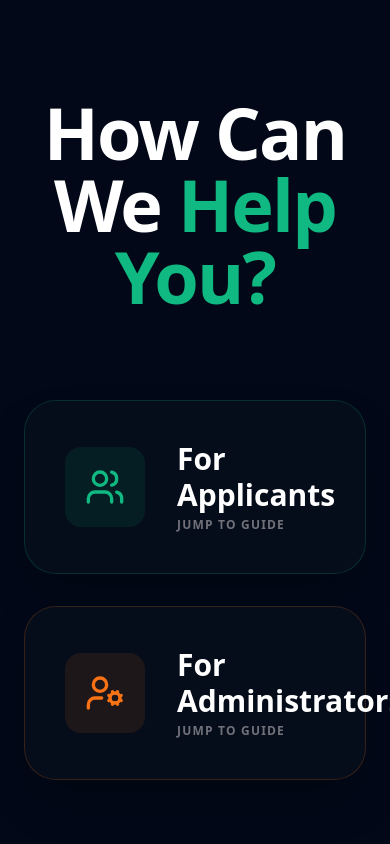
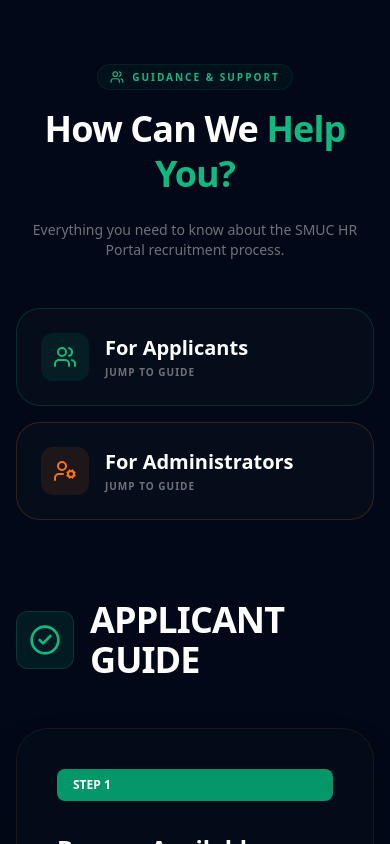
Before and after one commit to Kenenisa1/Sidama_Mesob_HRMS, a React app in the folder frontend/: page /help in a window 390 px wide. Shown: the top 844 px of the page. Built offline with nearby package versions, Linux system fonts and the light colour scheme; the HTML template or start-up script is replaced by a standard one.

Commit message:
Add responsiveness, styling and contact information to help page

```diff
--- a/frontend/src/pages/HelpPage.jsx
+++ b/frontend/src/pages/HelpPage.jsx
@@ -1,7 +1,7 @@
 import React, { useRef } from 'react';
 import ApplicantGuide from '../components/help/ApplicantGuide';
 import AdminGuide from '../components/help/AdminGuide';
-import { Users, UserCog, Mail, Phone, MapPin } from 'lucide-react';
+import { Users, UserCog, Mail, Phone, MapPin, ArrowUpRight } from 'lucide-react';
 
 export default function HelpPage() {
   const applicantRef = useRef(null);
@@ -10,31 +10,99 @@
   const scrollToSection = (ref) => ref.current?.scrollIntoView({ behavior: 'smooth' });
 
   return (
-    <div className="min-h-screen bg-[#020817] text-zinc-300 font-sans pb-24 relative selection:bg-emerald-500/30">
+    <div className="min-h-screen bg-[#020817] text-zinc-300 font-sans pb-16 relative selection:bg-emerald-500/30 overflow-x-hidden">
 
-      {/* BACKGROUND GRADIENT FIX */}
-      <div className="fixed inset-0 z-0">
-        <div className="absolute top-0 left-1/2 -translate-x-1/2 w-full h-[800px] bg-emerald-900/10 blur-[120px]" />
+      {/* BACKGROUND GRADIENT */}
+      <div className="fixed inset-0 z-0 pointer-events-none">
+        <div className="absolute top-0 left-1/2 -translate-x-1/2 w-full h-[600px] bg-emerald-900/10 blur-[100px]" />
         <div className="absolute inset-0 bg-[#020817]" />
       </div>
 
-      <main className="relative z-10 max-w-6xl mx-auto px-6">
-        {/* Header and Nav Buttons as before... */}
-        <section className="pt-24 pb-16 text-center">
-           <h1 className="text-7xl font-black text-white mb-6 tracking-tight">How Can We <span className="text-emerald-500">Help You?</span></h1>
+      <main className="relative z-10 max-w-6xl mx-auto px-4 sm:px-6">
+
+        {/* Header Section - Balanced Sizes */}
+        <section className="pt-16 md:pt-24 pb-12 text-center">
+            <span className="text-[10px] md:text-xs font-bold text-emerald-500 uppercase tracking-[0.2em] mb-4 inline-flex items-center gap-2 px-3 py-1 rounded-full bg-emerald-500/5 border border-emerald-500/10">
+              <Users size={14} />
+              Guidance & Support
+            </span>
+            <h1 className="text-4xl md:text-5xl lg:text-6xl font-black text-white mb-6 tracking-tight leading-tight">
+              How Can We <span className="text-emerald-500">Help You?</span>
+            </h1>
+            <p className="text-zinc-500 text-sm md:text-base max-w-2xl mx-auto">
+              Everything you need to know about the SMUC HR Portal recruitment process.
+            </p>
         </section>
 
-        {/* JUMP NAV */}
-        <div className="grid grid-cols-1 md:grid-cols-2 gap-8 mb-32">
+        {/* JUMP NAV - Mobile Friendly */}
+        <div className="grid grid-cols-1 md:grid-cols-2 gap-4 md:gap-8 mb-20 md:mb-32">
           <NavButton onClick={() => scrollToSection(applicantRef)} icon={<Users />} label="For Applicants" color="emerald" />
           <NavButton onClick={() => scrollToSection(adminRef)} icon={<UserCog />} label="For Administrators" color="orange" />
         </div>
 
         {/* RENDER SECTIONS */}
-        <div ref={applicantRef} className="mb-32"><ApplicantGuide /></div>
-        <div ref={adminRef} className="mb-32 pt-16 border-t border-zinc-900"><AdminGuide /></div>
+        <div ref={applicantRef} className="mb-20 md:mb-32">
+          <ApplicantGuide />
+        </div>
+        <div ref={adminRef} className="mb-20 md:mb-32 pt-16 border-t border-zinc-900">
+          <AdminGuide />
+        </div>
 
-        {/* Footer Contact as before... */}
+        {/* --- FINAL CONTACT SECTION --- */}
+        <section className="py-12 md:py-16 px-6 md:px-8 rounded-[2rem] bg-[#050c1a]/40 border border-emerald-500/10 mb-10 md:mb-20">
+          <div className="max-w-4xl mx-auto">
+            <div className="text-center mb-10">
+              <h3 className="text-2xl md:text-3xl font-black text-white mb-3 uppercase tracking-tight">
+                Direct <span className="text-emerald-500">Support</span>
+              </h3>
+              <p className="text-zinc-500 text-sm md:text-base">
+                Reach out to the Sidama Mesob Unity Center HR team.
+              </p>
+            </div>
+
+            <div className="grid grid-cols-1 sm:grid-cols-2 md:grid-cols-3 gap-6 md:gap-8">
+
+              {/* Email Card */}
+              <a href="mailto:support@smuc-hr.gov.et" className="group p-6 md:p-8 rounded-2xl bg-black/40 border border-zinc-900 hover:border-emerald-500/40 transition-all text-center flex flex-col items-center">
+                <div className="w-10 h-10 md:w-12 md:h-12 bg-emerald-500/10 rounded-xl flex items-center justify-center mb-4 group-hover:scale-110 transition-transform text-emerald-500">
+                  <Mail size={20} />
+                </div>
+                <h4 className="text-zinc-400 font-bold uppercase text-[10px] tracking-widest mb-2">Email</h4>
+                <p className="text-white font-bold text-xs md:text-sm break-all">support@smuc-hr.gov.et</p>
+              </a>
+
+              {/* Phone Card */}
+              <a href="tel:+251912000000" className="group p-6 md:p-8 rounded-2xl bg-black/40 border border-zinc-900 hover:border-emerald-500/40 transition-all text-center flex flex-col items-center">
+                <div className="w-10 h-10 md:w-12 md:h-12 bg-emerald-500/10 rounded-xl flex items-center justify-center mb-4 group-hover:scale-110 transition-transform text-emerald-500">
+                  <Phone size={20} />
+                </div>
+                <h4 className="text-zinc-400 font-bold uppercase text-[10px] tracking-widest mb-2">Call</h4>
+                <p className="text-white font-bold text-xs md:text-sm">+251 912 000 000</p>
+              </a>
+
+              {/* Location Card */}
+              <div className="p-6 md:p-8 rounded-2xl bg-black/40 border border-zinc-900 text-center flex flex-col items-center sm:col-span-2 md:col-span-1">
+                <div className="w-10 h-10 md:w-12 md:h-12 bg-emerald-500/10 rounded-xl flex items-center justify-center mb-4 text-emerald-500">
+                  <MapPin size={20} />
+                </div>
+                <h4 className="text-zinc-400 font-bold uppercase text-[10px] tracking-widest mb-2">Location</h4>
+                <p className="text-white font-bold text-xs md:text-sm leading-tight mb-4 text-center">
+                  MESOB Service Center<br/>Hawassa, Ethiopia
+                </p>
+                <a
+                  href="https://www.google.com/maps/search/?api=1&query=MESOB+One-stop+Service+Center+Hawassa"
+                  target="_blank"
+                  rel="noopener noreferrer"
+                  className="mt-auto inline-flex items-center gap-2 text-emerald-500 hover:text-emerald-400 font-bold text-[10px] uppercase tracking-tighter transition-colors group"
+                >
+                  Locate Map
+                  <ArrowUpRight size={12} className="group-hover:translate-x-0.5 group-hover:-translate-y-0.5 transition-transform" />
+                </a>
+              </div>
+
+            </div>
+          </div>
+        </section>
       </main>
     </div>
   );
@@ -43,15 +111,15 @@
 function NavButton({ onClick, icon, label, color }) {
   const isEmerald = color === 'emerald';
   return (
-    <button onClick={onClick} className="text-left group w-full">
-      <div className={`flex items-center gap-8 p-10 rounded-[2rem] bg-[#050c1a] border transition-all shadow-2xl
-        ${isEmerald ? 'border-emerald-500/20 hover:border-emerald-500/50' : 'border-orange-500/20 hover:border-orange-500/50'}`}>
-        <div className={`p-5 rounded-2xl ${isEmerald ? 'bg-emerald-500/10 text-emerald-500' : 'bg-orange-500/10 text-orange-500'}`}>
-          {React.cloneElement(icon, { size: 40 })}
+    <button onClick={onClick} className="text-left group w-full outline-none">
+      <div className={`flex items-center gap-4 md:gap-6 p-6 md:p-10 rounded-[1.5rem] md:rounded-[2rem] bg-[#050c1a] border transition-all active:scale-[0.98]
+        ${isEmerald ? 'border-emerald-500/20 hover:border-emerald-500/40' : 'border-orange-500/20 hover:border-orange-500/40'}`}>
+        <div className={`p-3 md:p-4 rounded-xl ${isEmerald ? 'bg-emerald-500/10 text-emerald-500' : 'bg-orange-500/10 text-orange-500'}`}>
+          {React.cloneElement(icon, { size: 24 })}
         </div>
         <div>
-          <h3 className="text-3xl font-black text-white">{label}</h3>
-          <p className="text-zinc-500 text-xs font-bold uppercase tracking-widest mt-1">Jump to guide</p>
+          <h3 className="text-xl md:text-2xl font-black text-white">{label}</h3>
+          <p className="text-zinc-500 text-[10px] font-bold uppercase tracking-widest mt-0.5">Jump to guide</p>
         </div>
       </div>
     </button>
```
